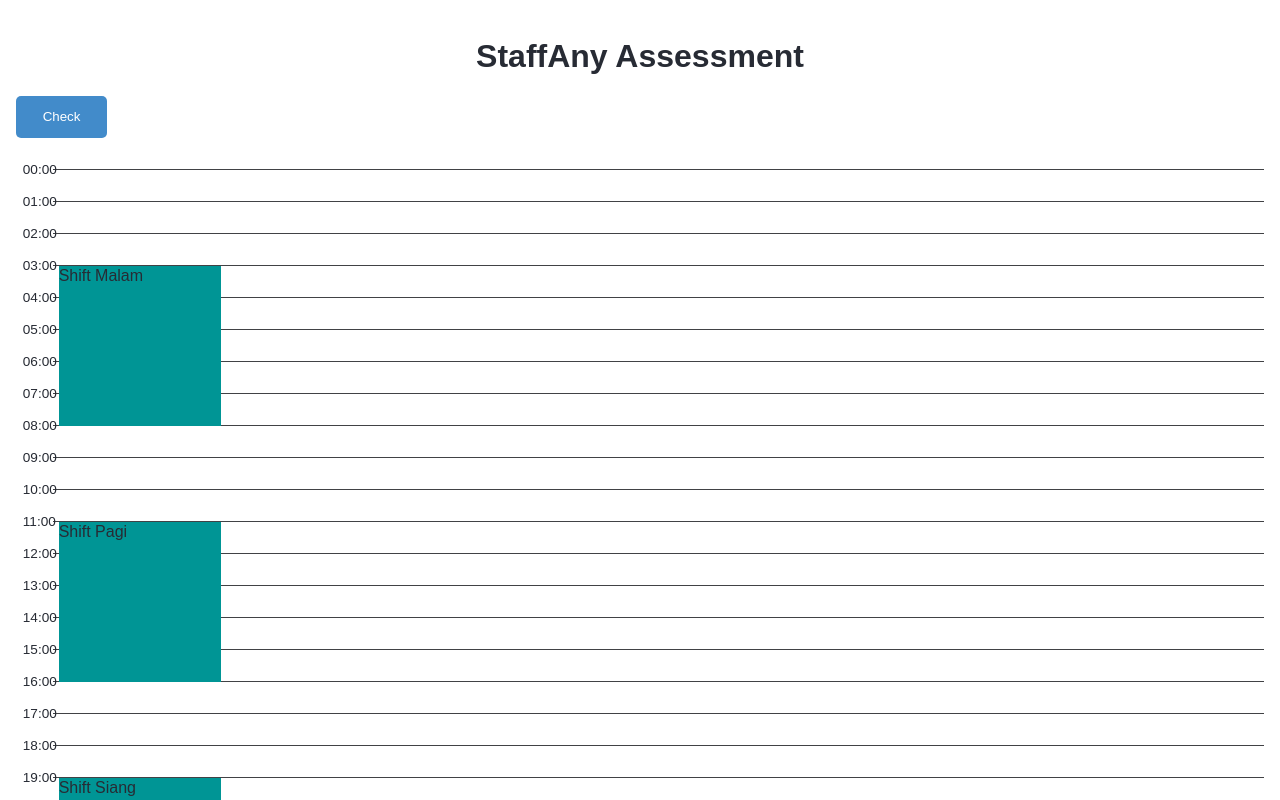
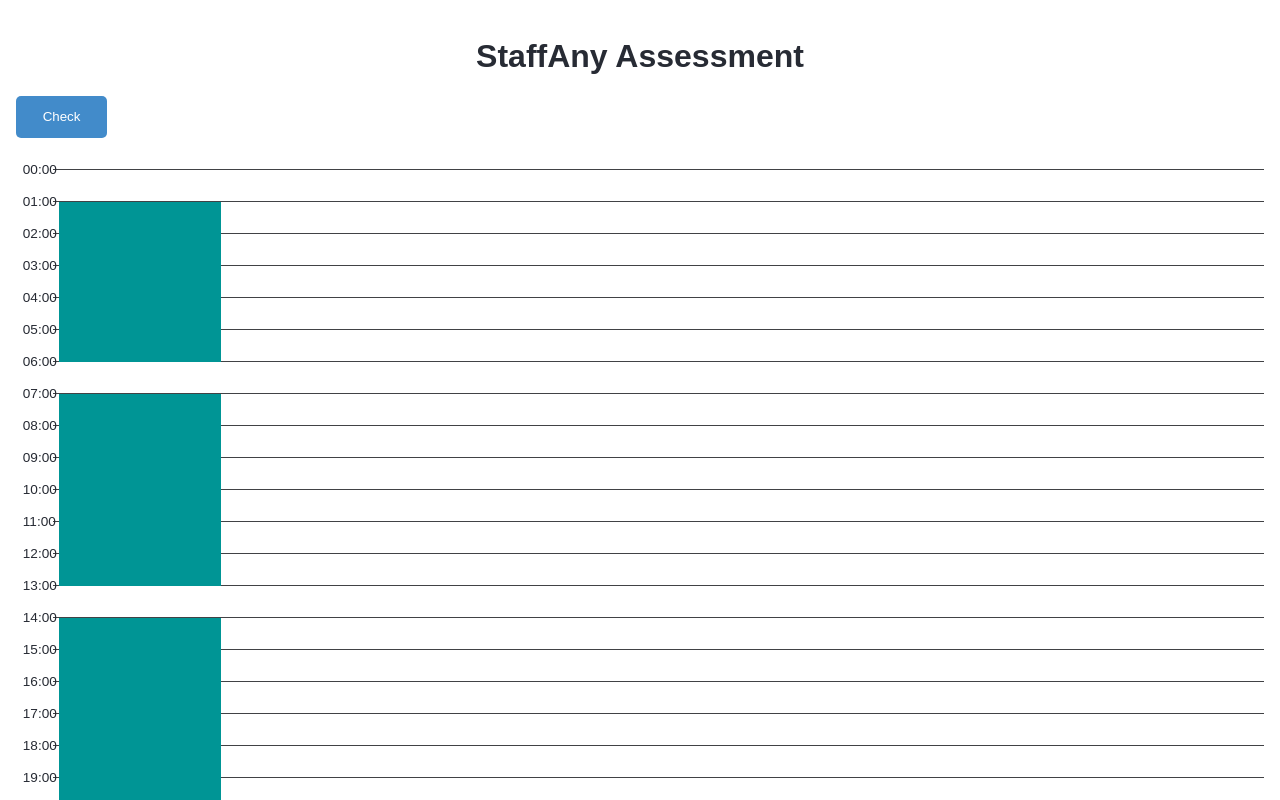
Before and after one commit to CodeWithRiyan/staffany, a Next.js app: page / in a window 1280 px wide. Shown: the top 800 px of the page. Built offline with nearby package versions, Linux system fonts and the light colour scheme.

Commit message:
setup diagram

```diff
--- a/components/ListItem.tsx
+++ b/components/ListItem.tsx
@@ -8,28 +8,73 @@
 }
 
 const ListItem = ({ shifts }: Props) => {
+    const convertToHeight = (data: string) => {
+        const splitData = data.split(':')
+        const hourData = splitData[0]
+        const minuteData = splitData[1]
+        const fixHour = parseInt(hourData)
+        const fixMinute = parseInt(minuteData) / 60
+        const fixTotal = fixHour + fixMinute
+
+        return fixTotal
+    }
+    const reverseShifts = shifts.reverse()
     let dataList = []
-    const fixShifts = shifts.reverse().forEach((shift, index) => {
-        const endTime = new Date(shift.endTime * 1000)
+    reverseShifts.forEach((shift, index) => {
+        if (index === 0 && shift.endTime !== '24:00') {
+            const heightEndTime = convertToHeight(shift.endTime) * 4
+            const height24 = convertToHeight('24:00') * 4
+            const height = height24 - heightEndTime
+            const data = { isSeparator: true, height }
+            dataList.push(data)
+        }
+        const heightEndTime = convertToHeight(shift.endTime) * 4
+        const heightStartTime = convertToHeight(shift.startTime) * 4
+        const height = heightEndTime - heightStartTime
+
+        dataList.push({ ...shift, isSeparator: false, height })
+        if (index === shifts.length - 1 && shift.startTime !== '00:00') {
+            const heightStartTime = convertToHeight(shift.startTime) * 4
+            const height00 = convertToHeight('00:00') * 4
+            const height = heightStartTime - height00
+            const data = { isSeparator: true, height }
+            dataList.push(data)
+        }
+        if (shifts.length > 1 && index !== shifts.length - 1) {
+            const heightStartTime =
+                convertToHeight(reverseShifts[index].startTime) * 4
+            const heightEndTime =
+                convertToHeight(reverseShifts[index + 1].endTime) * 4
+            const height = heightStartTime - heightEndTime
+
+            const data = { isSeparator: true, height }
+            dataList.push(data)
+        }
     })
+    console.log(dataList)
 
     return (
         <>
-            {shifts.map((shift) => {
+            {dataList.map((shift) => {
                 return (
                     <>
-                        <span
-                            key={shift.name}
-                            className="bar"
-                            style={{ height: '20%' }}
-                        >
-                            {shift.name}
-                        </span>
-
-                        <span
-                            className="bar"
-                            style={{ height: '12%', background: 'transparent' }}
-                        ></span>
+                        {shift.isSeparator && (
+                            <span
+                                className="bar"
+                                style={{
+                                    height: `${shift.height}%`,
+                                    background: 'transparent',
+                                }}
+                            ></span>
+                        )}
+                        {!shift.isSeparator && (
+                            <span
+                                className="bar"
+                                style={{
+                                    height: `${shift.height}%`,
+                                }}
+                            ></span>
+                        )}
                     </>
                 )
             })}
--- a/interfaces/index.ts
+++ b/interfaces/index.ts
@@ -12,6 +12,6 @@
 
 export type Shift = {
     name: string
-    startTime: number
-    endTime: number
+    startTime: string
+    endTime: string
 }
--- a/utils/sample-data.ts
+++ b/utils/sample-data.ts
@@ -6,9 +6,9 @@
         id: 'ASD101',
         day: 'Monday',
         shifts: [
-            { name: 'Shift Malam', startTime: 1635094800, endTime: 1635108300 },
-            { name: 'Shift Pagi', startTime: 1635123600, endTime: 1635138000 },
-            { name: 'Shift Siang', startTime: 1635145200, endTime: 1635156000 },
+            { name: 'Shift Malam', startTime: '01:00', endTime: '06:00' },
+            { name: 'Shift Pagi', startTime: '07:00', endTime: '13:00' },
+            { name: 'Shift Siang', startTime: '14:00', endTime: '20:00' },
         ],
     },
     { id: 'ASD102', day: 'Tuesday', shifts: [] },
```
